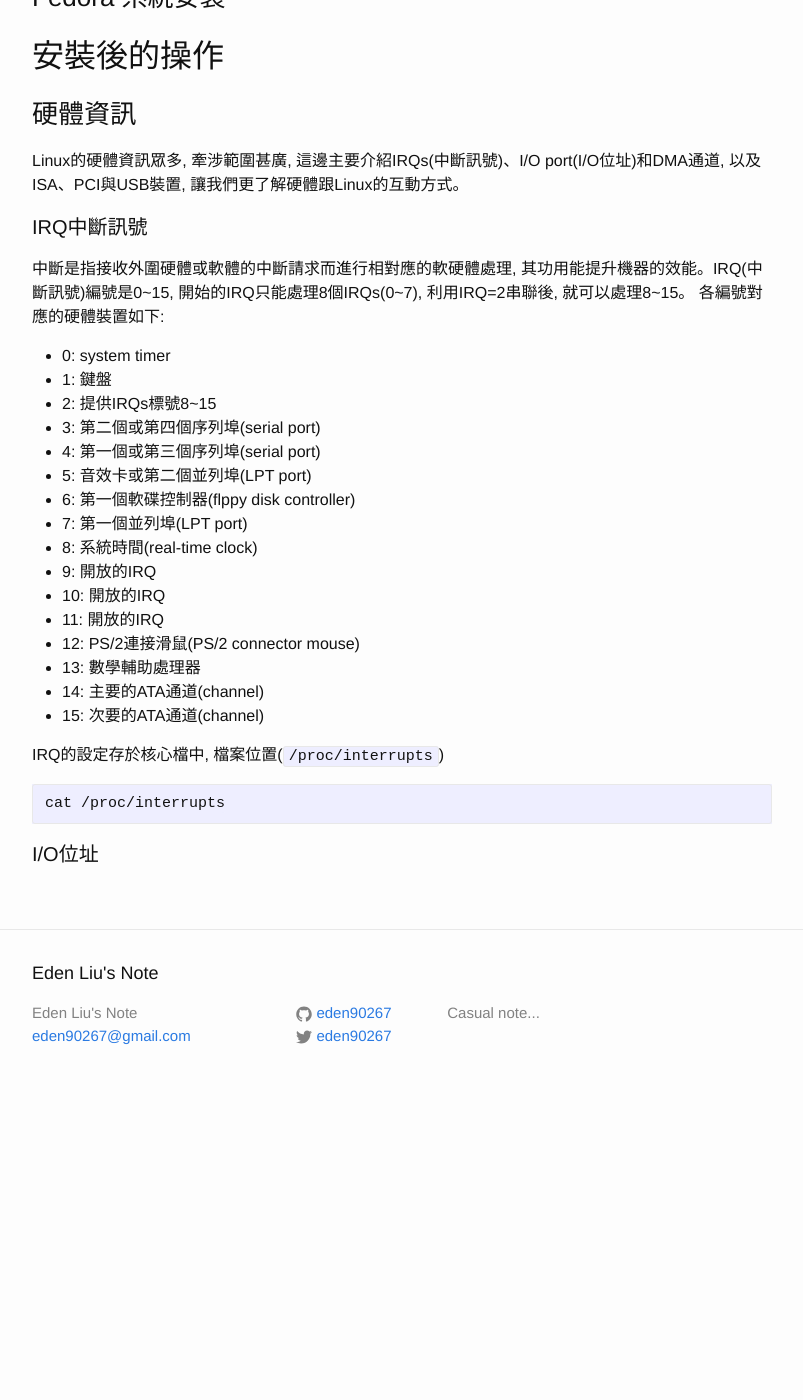
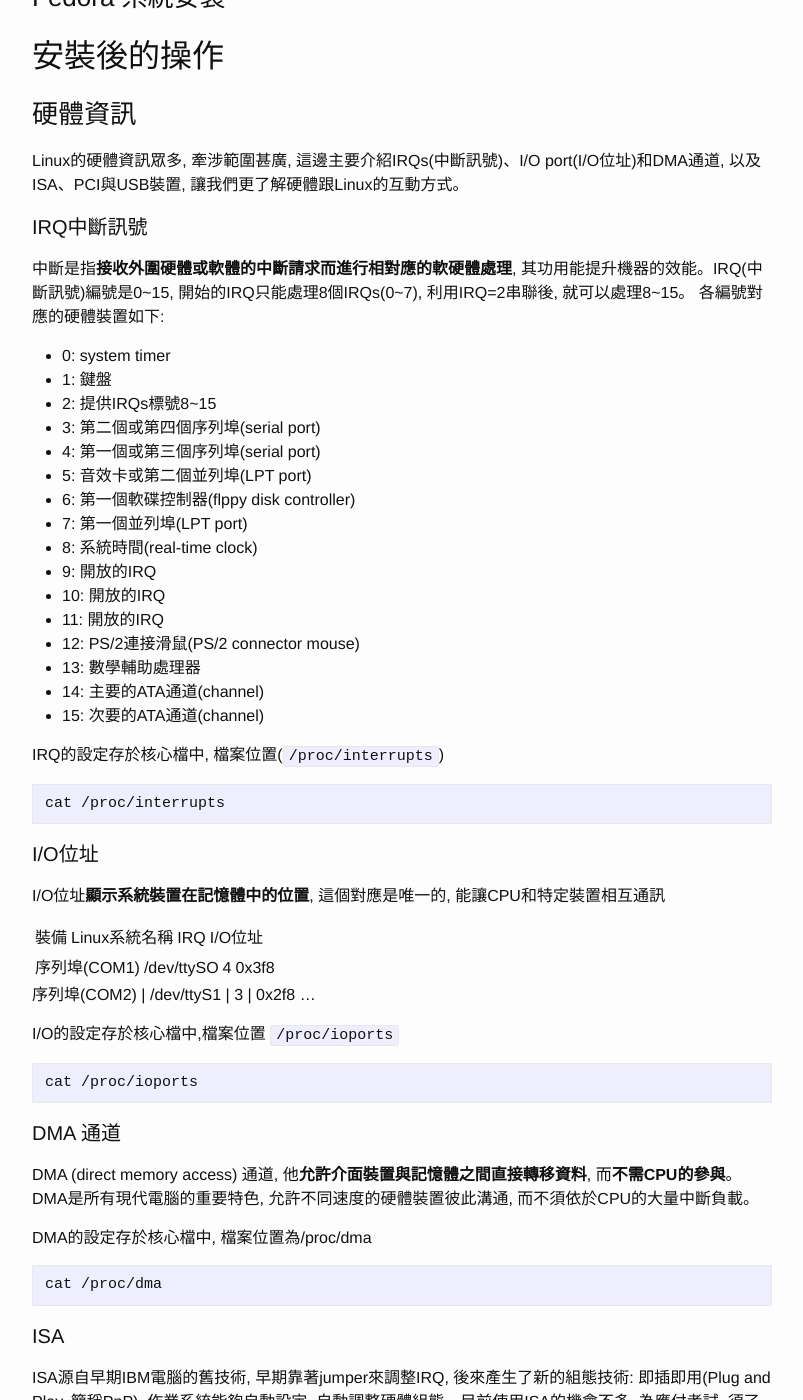
Before and after one commit to eden90267/eden90267.github.io, a Jekyll site: the page built from _posts/2016-04-25-linux-LPIC-1-study-note-ch1,2,3,4.markdown, in a window 1280 px wide and 1400 px high, scrolled down 6225 px. Shown: the whole window, without its empty margins (238-1041 px from the left). Built offline with Jekyll 4.4.1, drawn with Linux system fonts in a browser that asks for light colours; before the commit the page ends 7332 px from its top, so only the background shows below that; some of the changed text lies outside the part shown.

Commit message:
add content with linux-LPIC-1 page

```diff
--- a/_posts/2016-04-25-linux-LPIC-1-study-note-ch1,2,3,4.markdown
+++ b/_posts/2016-04-25-linux-LPIC-1-study-note-ch1,2,3,4.markdown
@@ -248,7 +248,7 @@ Linux的硬體資訊眾多, 牽涉範圍甚廣, 這邊主要介紹IRQs(中斷訊
 
 #### IRQ中斷訊號 ####
 
-中斷是指接收外圍硬體或軟體的中斷請求而進行相對應的軟硬體處理, 其功用能提升機器的效能。IRQ(中斷訊號)編號是0~15, 開始的IRQ只能處理8個IRQs(0~7), 利用IRQ=2串聯後, 就可以處理8~15。 各編號對應的硬體裝置如下:
+中斷是指**接收外圍硬體或軟體的中斷請求而進行相對應的軟硬體處理**, 其功用能提升機器的效能。IRQ(中斷訊號)編號是0~15, 開始的IRQ只能處理8個IRQs(0~7), 利用IRQ=2串聯後, 就可以處理8~15。 各編號對應的硬體裝置如下:
 
 - 0: system timer
 - 1: 鍵盤
@@ -272,3 +272,38 @@ IRQ的設定存於核心檔中, 檔案位置(`/proc/interrupts`)
 	cat /proc/interrupts
 
 #### I/O位址 ####
+
+I/O位址**顯示系統裝置在記憶體中的位置**, 這個對應是唯一的, 能讓CPU和特定裝置相互通訊
+
+裝備 | Linux系統名稱 | IRQ | I/O位址
+
+序列埠(COM1) | /dev/ttySO | 4 | 0x3f8
+
+序列埠(COM2) | /dev/ttyS1 | 3 | 0x2f8
+...
+
+I/O的設定存於核心檔中,檔案位置 `/proc/ioports`
+
+	cat /proc/ioports
+
+#### DMA 通道 ####
+
+DMA (direct memory access) 通道, 他**允許介面裝置與記憶體之間直接轉移資料**, 而**不需CPU的參與**。DMA是所有現代電腦的重要特色, 允許不同速度的硬體裝置彼此溝通, 而不須依於CPU的大量中斷負載。
+
+DMA的設定存於核心檔中, 檔案位置為/proc/dma
+
+	cat /proc/dma
+
+#### ISA ####
+
+ISA源自早期IBM電腦的舊技術, 早期靠著jumper來調整IRQ, 後來產生了新的組態技術: 即插即用(Plug and Play, 簡稱PnP), 作業系統能夠自動設定, 自動調整硬體組態。目前使用ISA的機會不多, 為應付考試, 須了解 `pnpdump` 與 `isapnp` 這兩個指令
+
+1. pnpdump
+
+	功能: 顯示ISA Pnp介面卡上使用的資訊
+
+	格式: pnpdump [參數]
+
+	- `-h`
+	- -c
+	- -o
```
